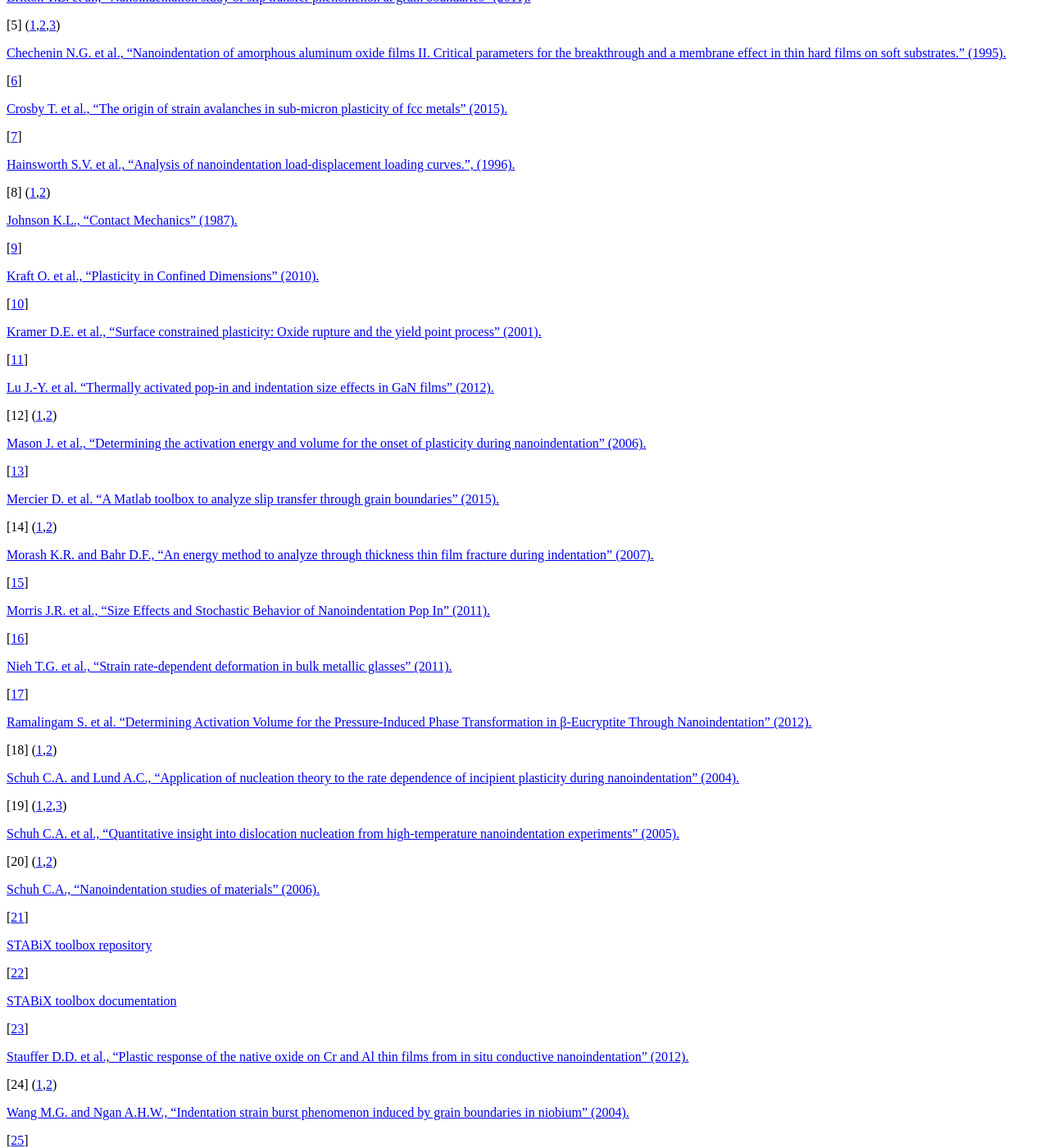
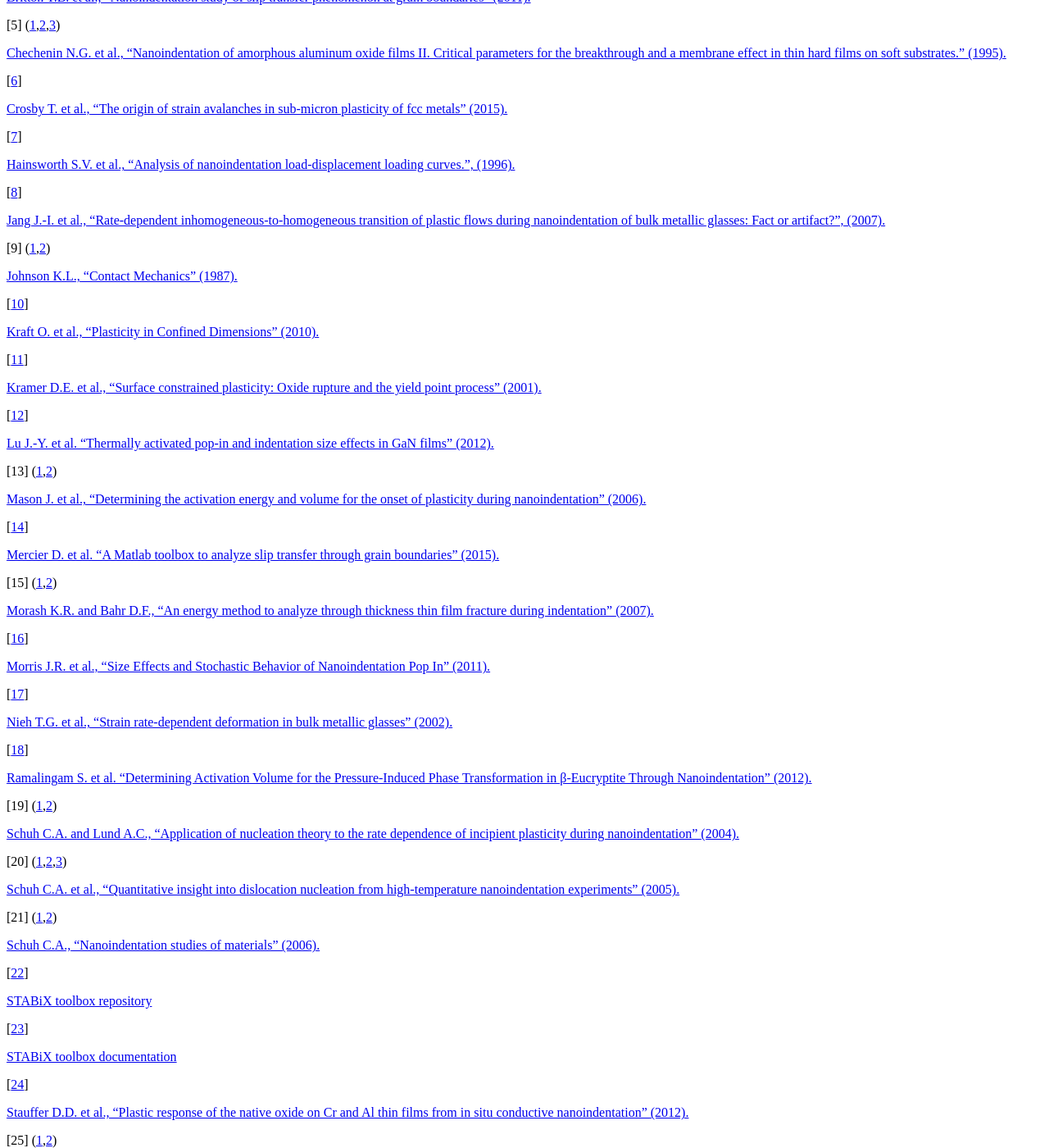
Before and after one commit to DavidMercier/PopIn, a Sphinx documentation site: the page built from doc/models.rst, in a window 1280 px wide and 1400 px high, scrolled down 6751 px. Shown: the whole window at 82% size. Built offline with Sphinx 7.4.7, drawn with Linux system fonts in a browser that asks for light colours; comment, search, counter and statistics services are not loaded; some of the changed text lies outside the part shown.

Commit message:
Update models.rst

```diff
--- a/doc/models.rst
+++ b/doc/models.rst
@@ -53,7 +53,7 @@
     * crack(s) formation ;
     * phase transformation...
 
-It is really important to mention that pop-in events are function of the indenter shape, the temperature [#Schuh_2005]_ and the strain rate [#Nieh_2002]_.
+It is really important to mention that pop-in events are function of the indenter shape [#Schuh_2004], [#Jang_2007]_, the temperature [#Schuh_2005]_ and the strain rate [#Schuh_2004], [#Nieh_2002]_.
 
 Some authors proposed to describe the statistics of the pop-in event with a cumulative Weibull-type distribution [#Chechenin_1995]_ or with a cumulative fraction function based on a rate equation, when a time or a temperature dependence of the pop-in is demonstrated.
 
@@ -317,6 +317,7 @@
 .. [#Chechenin_1995] `Chechenin N.G. et al., "Nanoindentation of amorphous aluminum oxide films II. Critical parameters for the breakthrough and a membrane effect in thin hard films on soft substrates." (1995). <http://dx.doi.org/10.1016/S0040-6090(94)06494-6>`_
 .. [#Crosby_2015] `Crosby T. et al., "The origin of strain avalanches in sub-micron plasticity of fcc metals" (2015). <http://dx.doi.org/10.1016/10.1016/j.actamat.2015.02.003>`_
 .. [#Hainsworth_1995] `Hainsworth S.V. et al., "Analysis of nanoindentation load-displacement loading curves.", (1996). <http://dx.doi.org/10.1557/JMR.1996.0250>`_
+.. [#Jang_2007] `Jang J.-I. et al., "Rate-dependent inhomogeneous-to-homogeneous transition of plastic flows during nanoindentation of bulk metallic glasses: Fact or artifact?", (2007). <http://dx.doi.org/10.1063/1.2742286>`_
 .. [#Johnson_1987] `Johnson K.L., "Contact Mechanics" (1987). <http://www.cambridge.org/us/academic/subjects/engineering/solid-mechanics-and-materials/contact-mechanics>`_
 .. [#Kraft_2010] `Kraft O. et al., "Plasticity in Confined Dimensions" (2010). <http://dx.doi.org/10.1146/annurev-matsci-082908-145409>`_
 .. [#Kramer_2001] `Kramer D.E. et al., "Surface constrained plasticity: Oxide rupture and the yield point process" (2001). <http://dx.doi.org/10.1080/01418610108216651>`_
@@ -325,7 +326,7 @@
 .. [#Mercier_2015] `Mercier D. et al. "A Matlab toolbox to analyze slip transfer through grain boundaries" (2015). <http://dx.doi.org/10.1088/1757-899X/82/1/012090>`_
 .. [#Morash_2007] `Morash K.R. and Bahr D.F., "An energy method to analyze through thickness thin film fracture during indentation" (2007). <http://dx.doi.org/10.1016/j.tsf.2006.01.043>`_
 .. [#Morris_2011] `Morris J.R. et al., "Size Effects and Stochastic Behavior of Nanoindentation Pop In" (2011). <http://dx.doi.org/10.1103/PhysRevLett.106.165502>`_
-.. [#Nieh_2002] `Nieh T.G. et al., "Strain rate-dependent deformation in bulk metallic glasses" (2011). <http://dx.doi.org/10.1016/S0966-9795(02)00146-2>`_
+.. [#Nieh_2002] `Nieh T.G. et al., "Strain rate-dependent deformation in bulk metallic glasses" (2002). <http://dx.doi.org/10.1016/S0966-9795(02)00146-2>`_
 .. [#Ramalingam_2012] `Ramalingam S. et al. "Determining Activation Volume for the Pressure-Induced Phase Transformation in β-Eucryptite Through Nanoindentation" (2012). <http://dx.doi.org/10.1111/j.1551-2916.2012.05180.x>`_
 .. [#Schuh_2004] `Schuh C.A. and Lund A.C., "Application of nucleation theory to the rate dependence of incipient plasticity during nanoindentation" (2004). <http://dx.doi.org/10.1557/JMR.2004.0276>`_
 .. [#Schuh_2005] `Schuh C.A. et al., "Quantitative insight into dislocation nucleation from high-temperature nanoindentation experiments" (2005). <http://dx.doi.org/10.1038/nmat1429>`_
```
